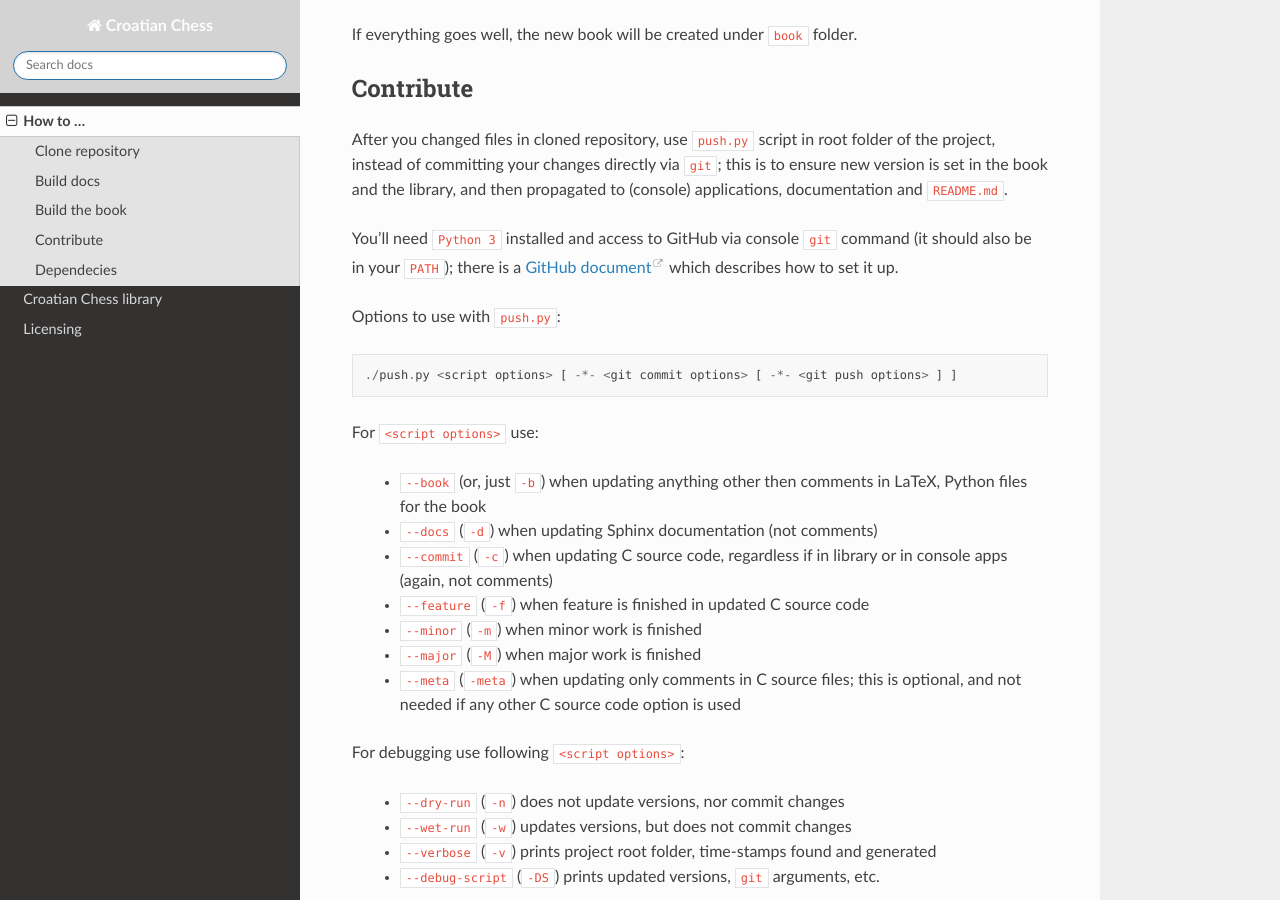
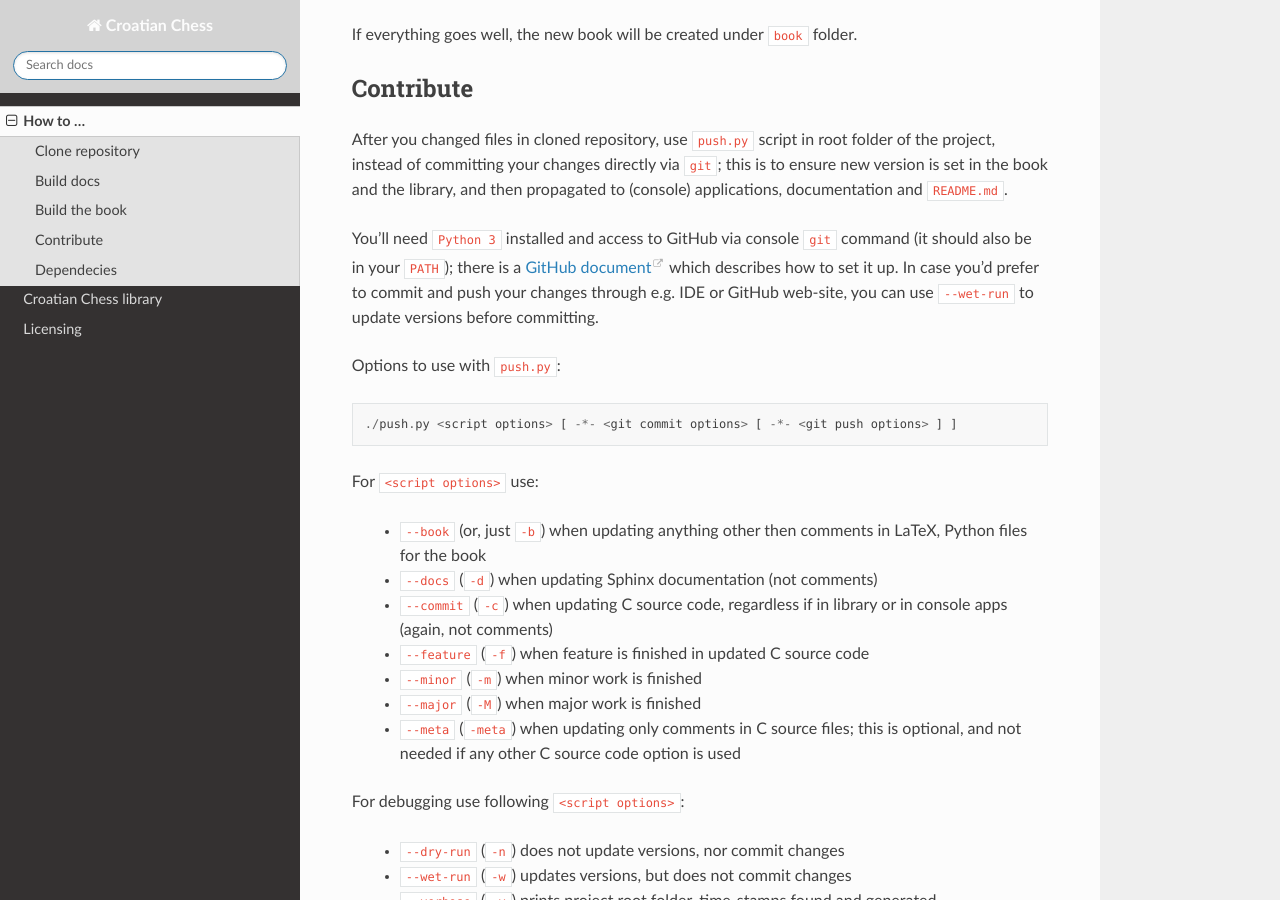
Before and after one commit to mmlacak/crochess, a Sphinx documentation site: the page built from docs/source/howto.rst, in a window 1280 px wide and 900 px high, scrolled down 1083 px. Built offline with Sphinx 7.4.7 and the Read the Docs theme 3.1.0, drawn with Linux system fonts in a browser that asks for light colours.

Commit message:
Updated how-to docs.

```diff
--- a/docs/source/howto.rst
+++ b/docs/source/howto.rst
@@ -64,7 +64,8 @@ the book and the library, and then propagated to (console) applications, documen
 
 You'll need ``Python 3`` installed and access to GitHub via console ``git`` command (it should also be
 in your ``PATH``); there is a `GitHub document <https://docs.github.com/en/get-started/git-basics/set-up-git>`_
-which describes how to set it up.
+which describes how to set it up. In case you'd prefer to commit and push your changes through e.g. IDE
+or GitHub web-site, you can use ``--wet-run`` to update versions before committing.
 
 Options to use with ``push.py``::
 
```
